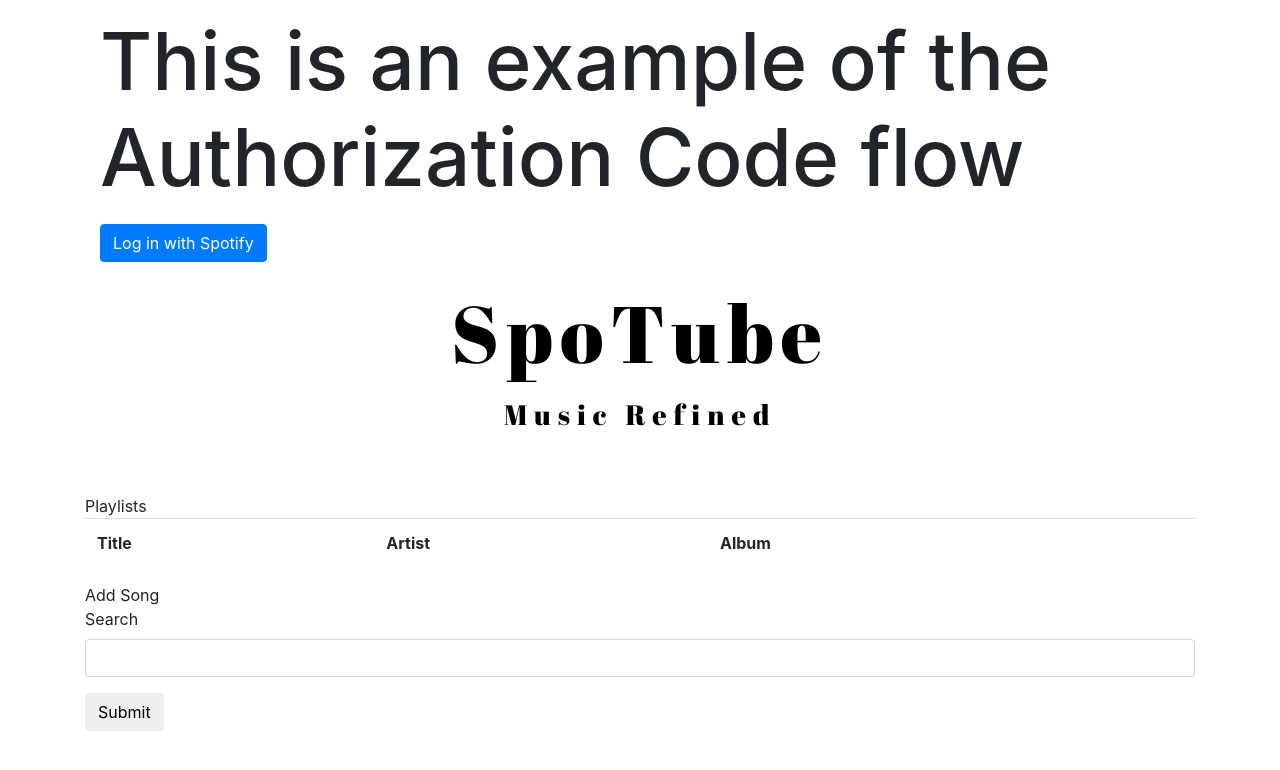
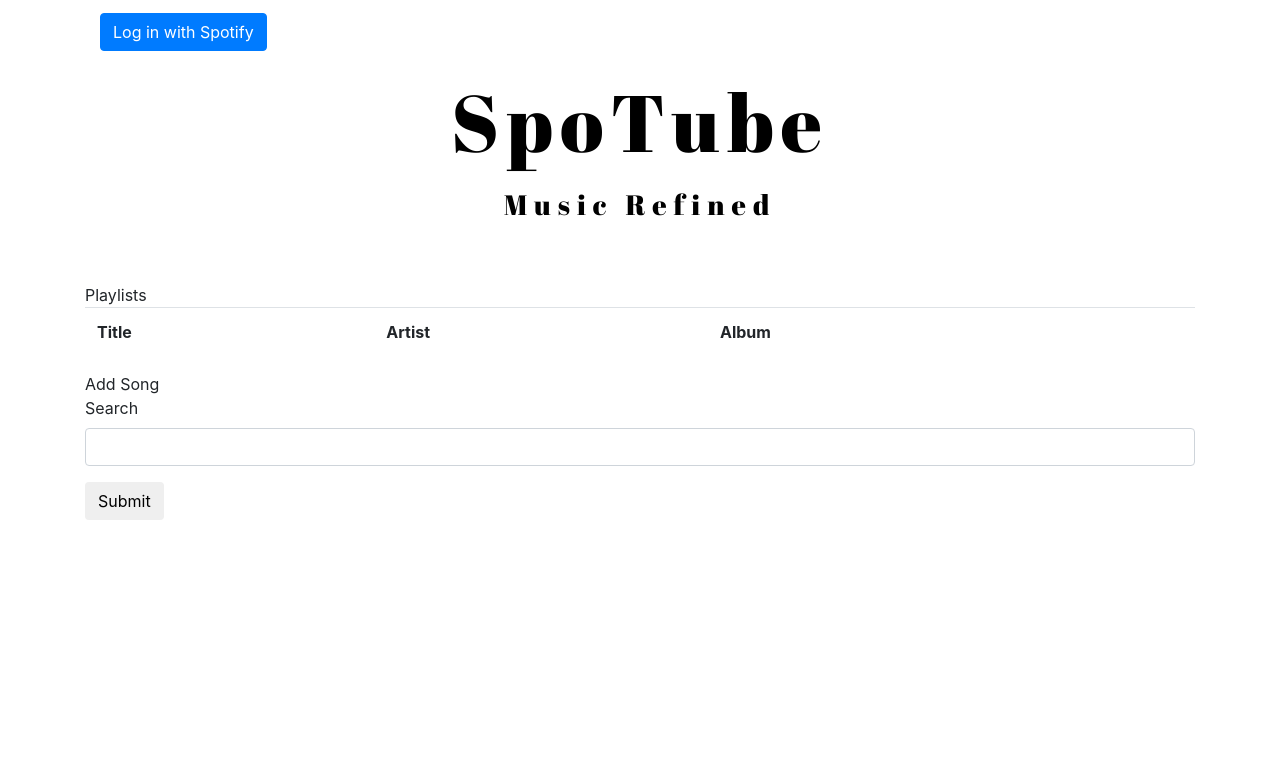
Before and after one commit to pdemille/Project-1, a website: page web-api-auth-examples-master/authorization_code/public/index.html in a window 1280 px wide. Drawn offline with nearby package versions, Linux system fonts and the light colour scheme.

Commit message:
removed some unneeded text

```diff
--- a/web-api-auth-examples-master/authorization_code/public/index.html
+++ b/web-api-auth-examples-master/authorization_code/public/index.html
@@ -76,7 +76,7 @@
 
         <div class="container">
                 <div id="login">
-                  <h1>This is an example of the Authorization Code flow</h1>
+
                   <a href="/login" class="btn btn-primary">Log in with Spotify</a>
                 </div>
                 <div id="loggedin">
```
